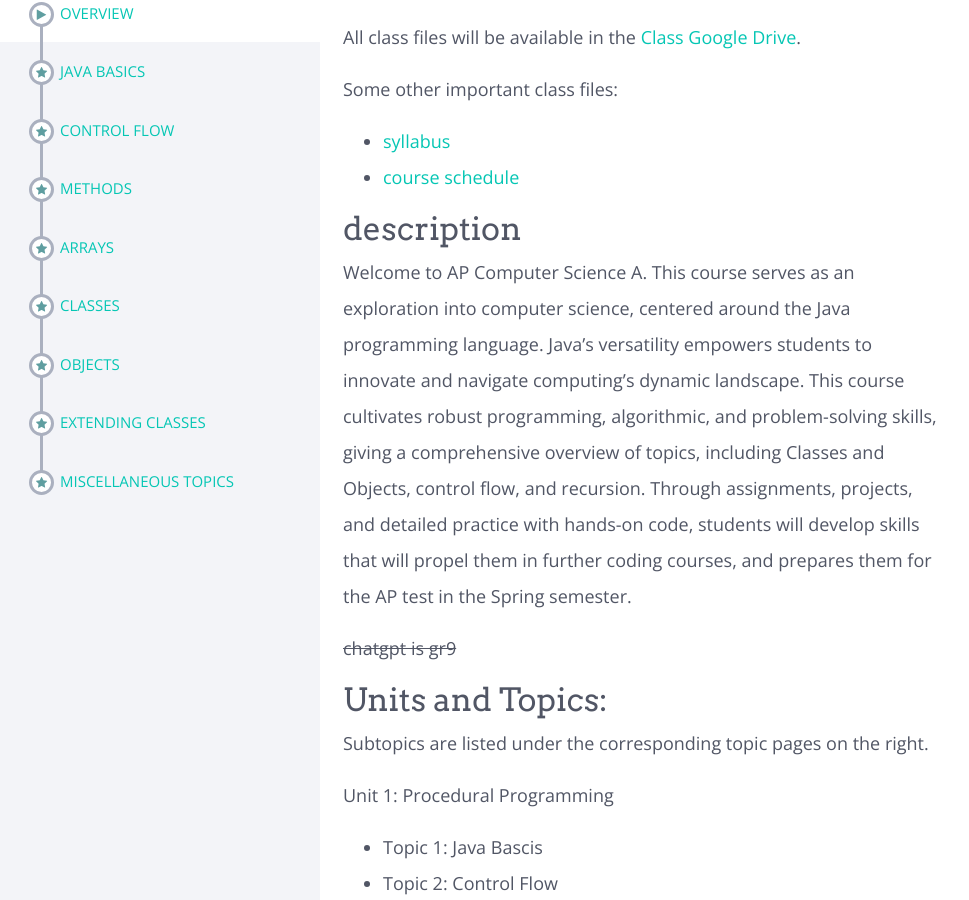
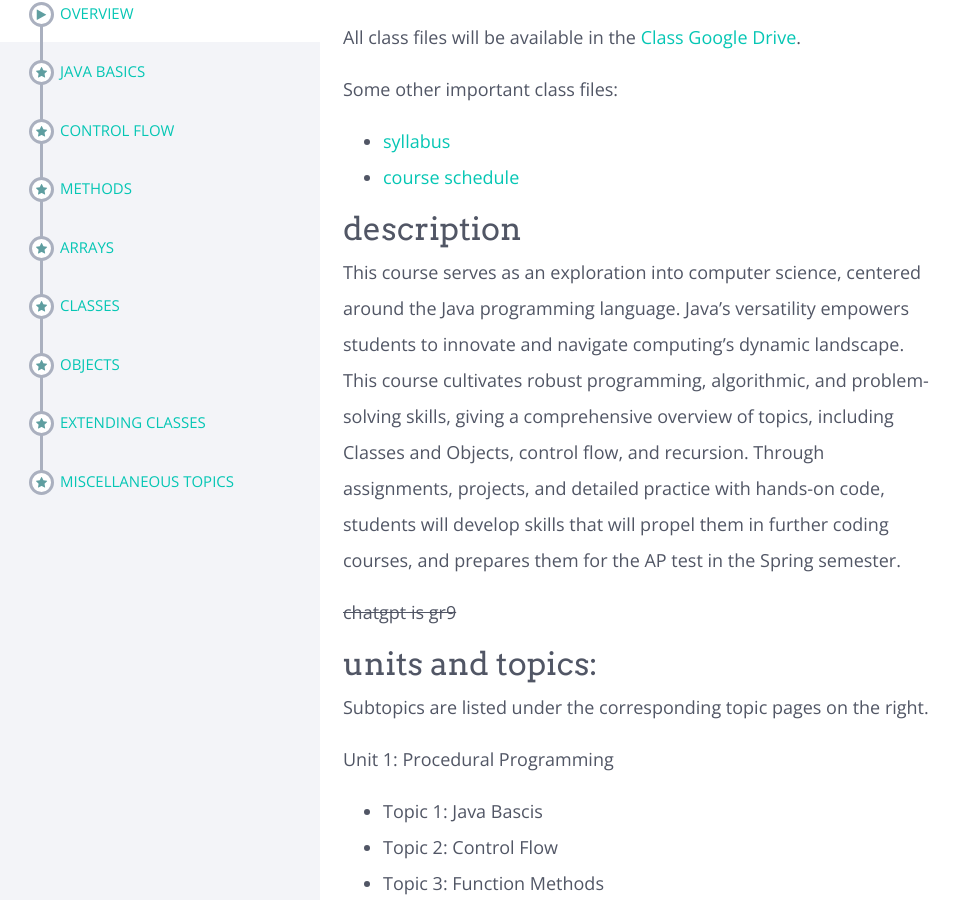
Before and after one commit to dccuii/owo, a Jekyll site: the page built from modules/ap comp sci a/_posts/1000-01-01-overview.md, in a window 1280 px wide and 900 px high, scrolled down 222 px. Shown: the whole window, without its empty margins (0-969 px from the left). Built offline with Jekyll 4.4.1, drawn with Linux system fonts in a browser that asks for light colours; nearby versions of some CDN libraries.

Commit message:
edits to overview

```diff
--- a/modules/ap comp sci a/_posts/1000-01-01-overview.md
+++ b/modules/ap comp sci a/_posts/1000-01-01-overview.md
@@ -10,11 +10,11 @@ Some other important class files:
 
 ## description
 
-Welcome to AP Computer Science A. This course serves as an exploration into computer science, centered around the Java programming language. Java's versatility empowers students to innovate and navigate computing's dynamic landscape. This course cultivates robust programming, algorithmic, and problem-solving skills, giving a comprehensive overview of topics, including Classes and Objects, control flow, and recursion. Through assignments, projects, and detailed practice with hands-on code, students will develop skills that will propel them in further coding courses, and prepares them for the AP test in the Spring semester.
+This course serves as an exploration into computer science, centered around the Java programming language. Java's versatility empowers students to innovate and navigate computing's dynamic landscape. This course cultivates robust programming, algorithmic, and problem-solving skills, giving a comprehensive overview of topics, including Classes and Objects, control flow, and recursion. Through assignments, projects, and detailed practice with hands-on code, students will develop skills that will propel them in further coding courses, and prepares them for the AP test in the Spring semester.
 
 ~~chatgpt is gr9~~
 
-## Units and Topics:
+## units and topics:
 Subtopics are listed under the corresponding topic pages on the right.
 
 Unit 1: Procedural Programming
```
Also changed, not shown: modules/algebra 1/_posts/1000-01-01-overview.md (+1 -1 lines), modules/ap calc ab/_posts/1000-01-01-overview.md (+1 -1 lines).
